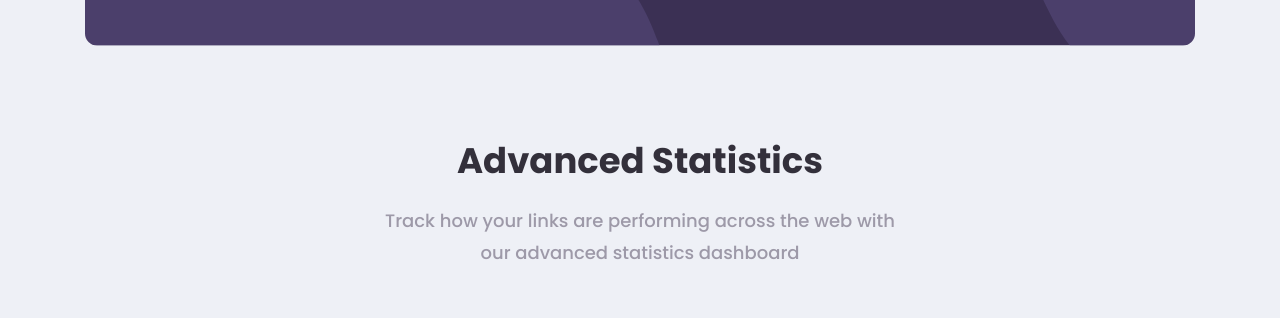
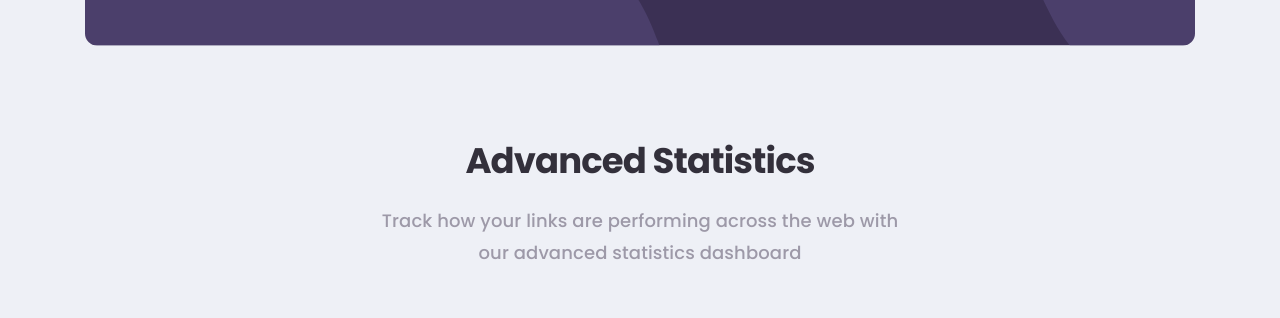
Before and after one commit to MieszkoKowalik/FrontendMentor-url-shortening-api-master, a website with bundled scripts: page index.html in a window 1280 px wide. Shown: the part 880-1198 px from the top of the page. Built offline with nearby package versions, Linux system fonts and the light colour scheme.

Commit message:
fix letter spacing for features section  text

```diff
--- a/src/scss/layout/_features.scss
+++ b/src/scss/layout/_features.scss
@@ -14,6 +14,7 @@
     max-width: 540px;
     margin-left: auto;
     margin-right: auto;
+    letter-spacing: -0.025em;
     color: $c-text-dark;
     @include breakpoint("md") {
       font-size: clamp(1.75rem, 2.77vw, 2.5rem);
@@ -25,6 +26,7 @@
     margin-right: auto;
     margin-top: 1em;
     line-height: 1.75;
+    letter-spacing: 0.00666em;
     color: $c-text-light;
     @include breakpoint("lg") {
       font-size: 1.125rem;
```
Also changed, not shown: dist/css/main.css, 1 other file.
